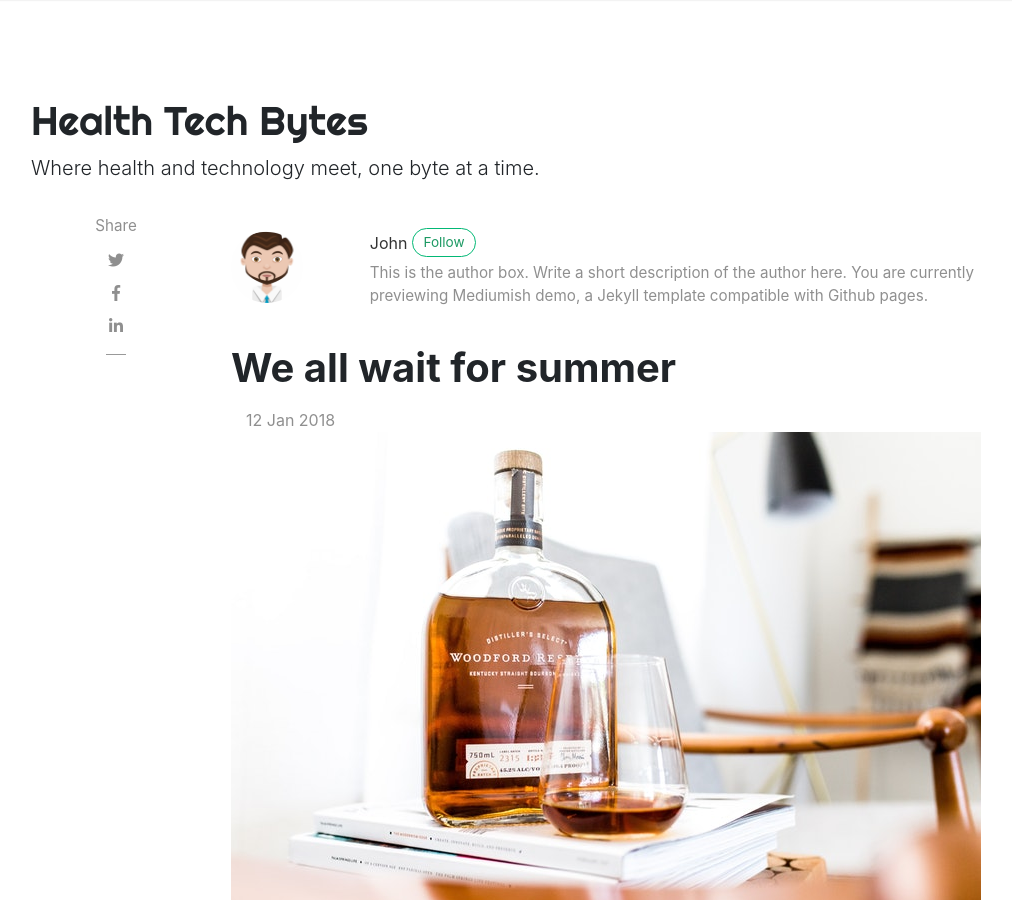
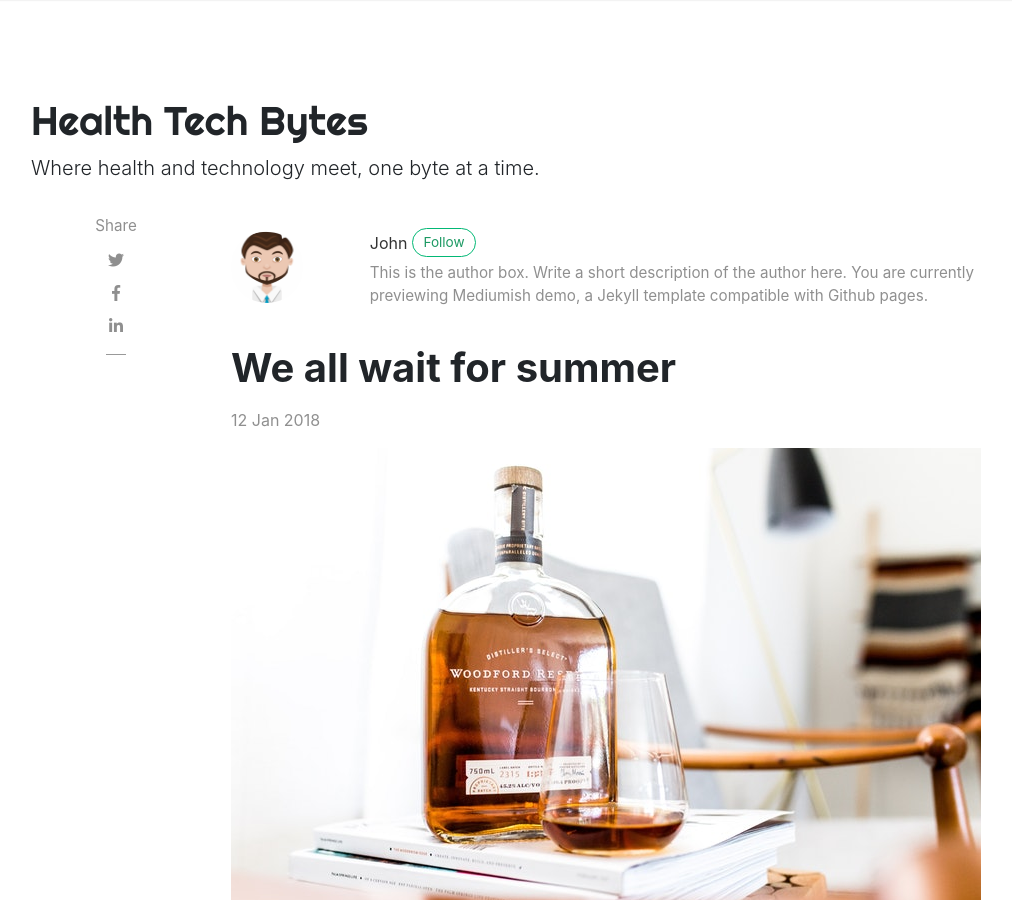
Before and after one commit to slsu0424/slsu0424.github.io, a Jekyll site: the page built from _posts/2018-01-12-we-all-wait-for-summer.md, in a window 1280 px wide and 900 px high. Shown: the whole window, without its empty margins (54-1066 px from the left). Built offline with Jekyll 4.4.1, drawn with Linux system fonts in a browser that asks for light colours; nearby versions of some CDN libraries; comment, search, counter and statistics services are not loaded.

Commit message:
Update post.html

```diff
--- a/_layouts/post.html
+++ b/_layouts/post.html
@@ -39,7 +39,6 @@
 
                 <!-- Post Title -->
                 <h1 class="posttitle">{{ page.title }}</h1>
-                <div class="col-xs-12 col-md-9 col-lg-10 text-center text-md-left">
                 <span class="post-date"><time class="post-date" datetime="{{ page.date | date:"%Y-%m-%d" }}">{{ page.date | date_to_string }}</time></span>
                 {% include reading-time.html %}
             </div>
```
